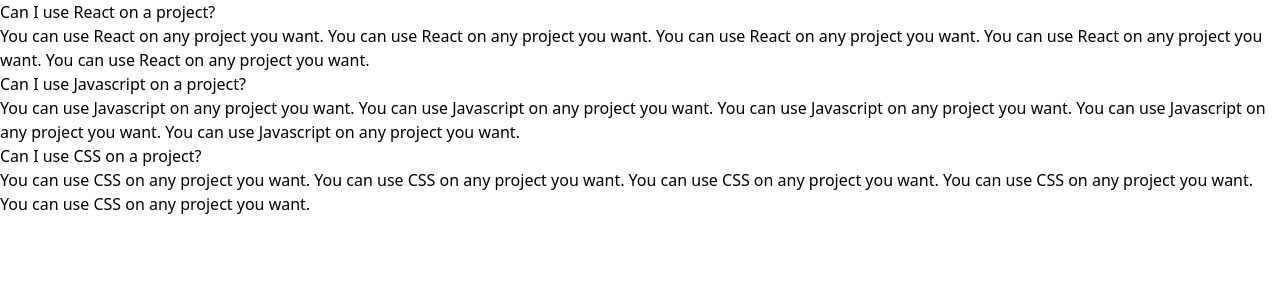
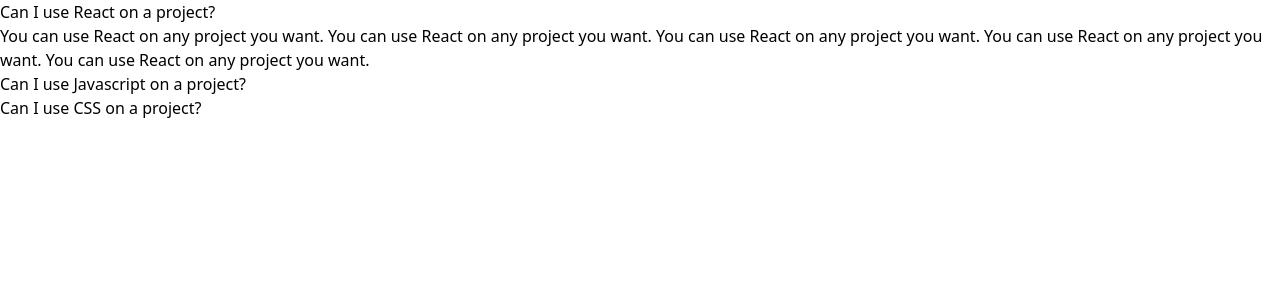
Before and after one commit to mwoitek/react-components-examples, a React (Create React App) app: page / in a window 1280 px wide. Shown: the top 300 px of the page. Built offline with nearby package versions, Linux system fonts and the light colour scheme.

Commit message:
Add more functionality to Accordion

```diff
--- a/src/components/Accordion.js
+++ b/src/components/Accordion.js
@@ -1,9 +1,15 @@
+import { useState } from 'react';
+
 function Accordion({ items }) {
-  const renderedItems = items.map((item) => {
+  const [expandedIndex, setExpandedIndex] = useState(0);
+
+  const renderedItems = items.map((item, index) => {
+    const isExpanded = index === expandedIndex;
+
     return (
       <div key={item.id}>
-        <div>{item.label}</div>
-        <div>{item.content}</div>
+        <div onClick={() => setExpandedIndex(index)}>{item.label}</div>
+        {isExpanded && <div>{item.content}</div>}
       </div>
     );
   });
```
